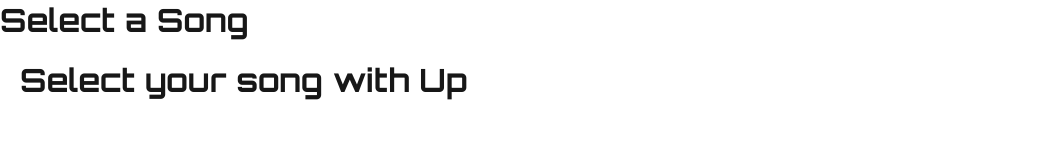
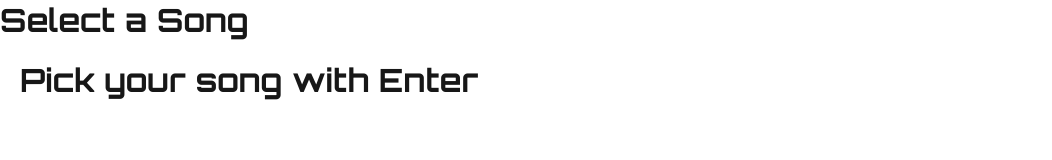
Before and after one commit to andrew-fenton/dance-dance-revision, a Next.js app in the folder client/: page /select in a window 1280 px wide. Shown: the top 160 px of the page, without its empty margins (0-1052 px from the left). Built offline with nearby package versions, Linux system fonts and the light colour scheme.

Commit message:
updated copywriting

```diff
--- a/client/src/components/SongList.js
+++ b/client/src/components/SongList.js
@@ -36,7 +36,7 @@ export default function SongList({ songs, onSongSelect }) {
 
   return (
     <div className={styles.selectSongScreen}>
-      <h1 className={styles.title}>Select your song with Up</h1>
+      <h1 className={styles.title}>Pick your song with Enter</h1>
       <div className={styles.slider}>
         {songs.map((song, index) => (
           <div
```
Also changed, not shown: 1 other file (tests, documents, lock files or other folders).
